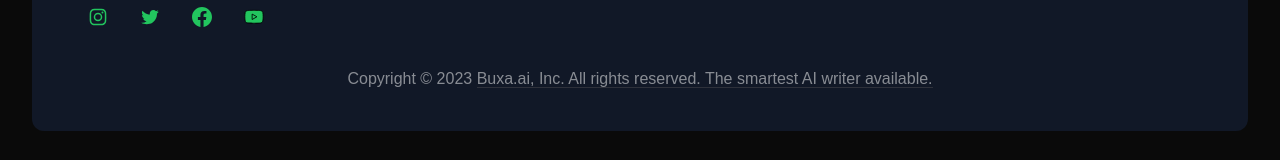
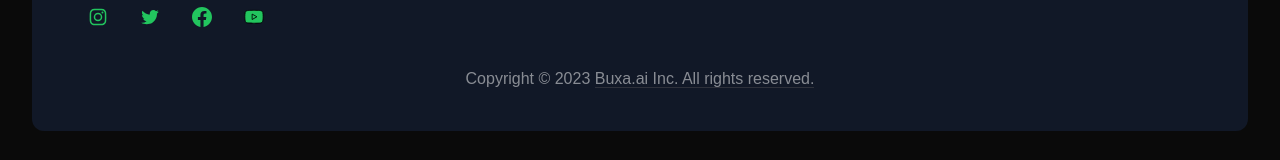
Before and after one commit to vimalwstf/buxa, a Next.js app: page /company in a window 1280 px wide. Shown: the part 407-567 px from the top of the page. Built offline with nearby package versions, Linux system fonts and the light colour scheme; no server answers.

Commit message:
footer text change

```diff
--- a/src/components/landingPage/Footer.tsx
+++ b/src/components/landingPage/Footer.tsx
@@ -128,8 +128,7 @@ const Footer = () => {
           <p className="">
             Copyright © 2023{" "}
             <Link href="" className="border-b">
-              Buxa.ai, Inc. All rights reserved. The smartest AI writer
-              available.
+              Buxa.ai Inc. All rights reserved.
             </Link>
           </p>
         </div>
```
